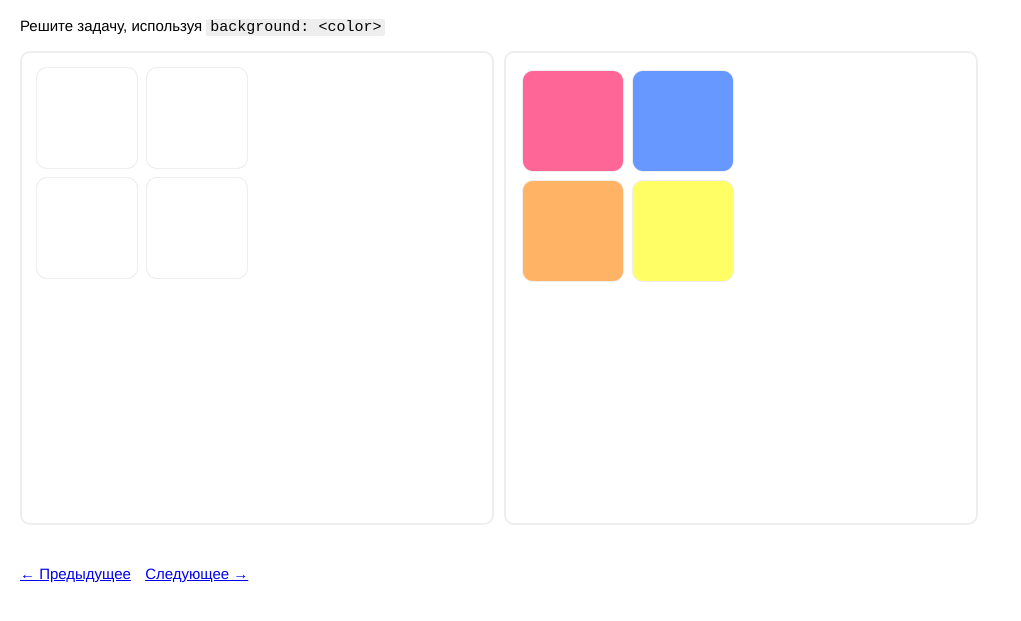
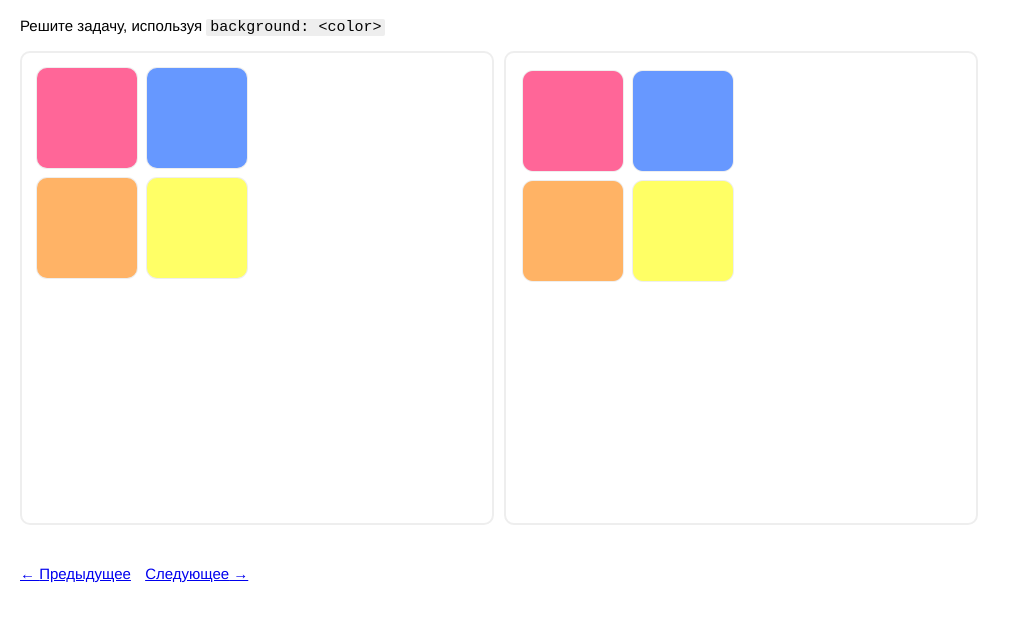
Before and after one commit to geekorn/coursera_frontend, a plain HTML site: page 2-HTML_1/week-1_selectors/tasks/16.html in a window 1280 px wide. Shown: the part 57-678 px from the top of the page, without its empty margins (0-1021 px from the left). Drawn offline with Linux system fonts and the light colour scheme.

Commit message:
done 16 task

```diff
--- a/2-HTML_1/week-1_selectors/tasks/16.html
+++ b/2-HTML_1/week-1_selectors/tasks/16.html
@@ -13,6 +13,10 @@
         <main class="global-results">
             <style>
                 /* ваш код здесь... */
+                div:first-child { background: #ff6698;}
+                .global-scope .c1 { background: #6698ff;}
+                #id1 { background: #ffb366;}
+                .c7 { background: #ffff66 !important;}
             </style>
 
             <section class="global-result">
```
